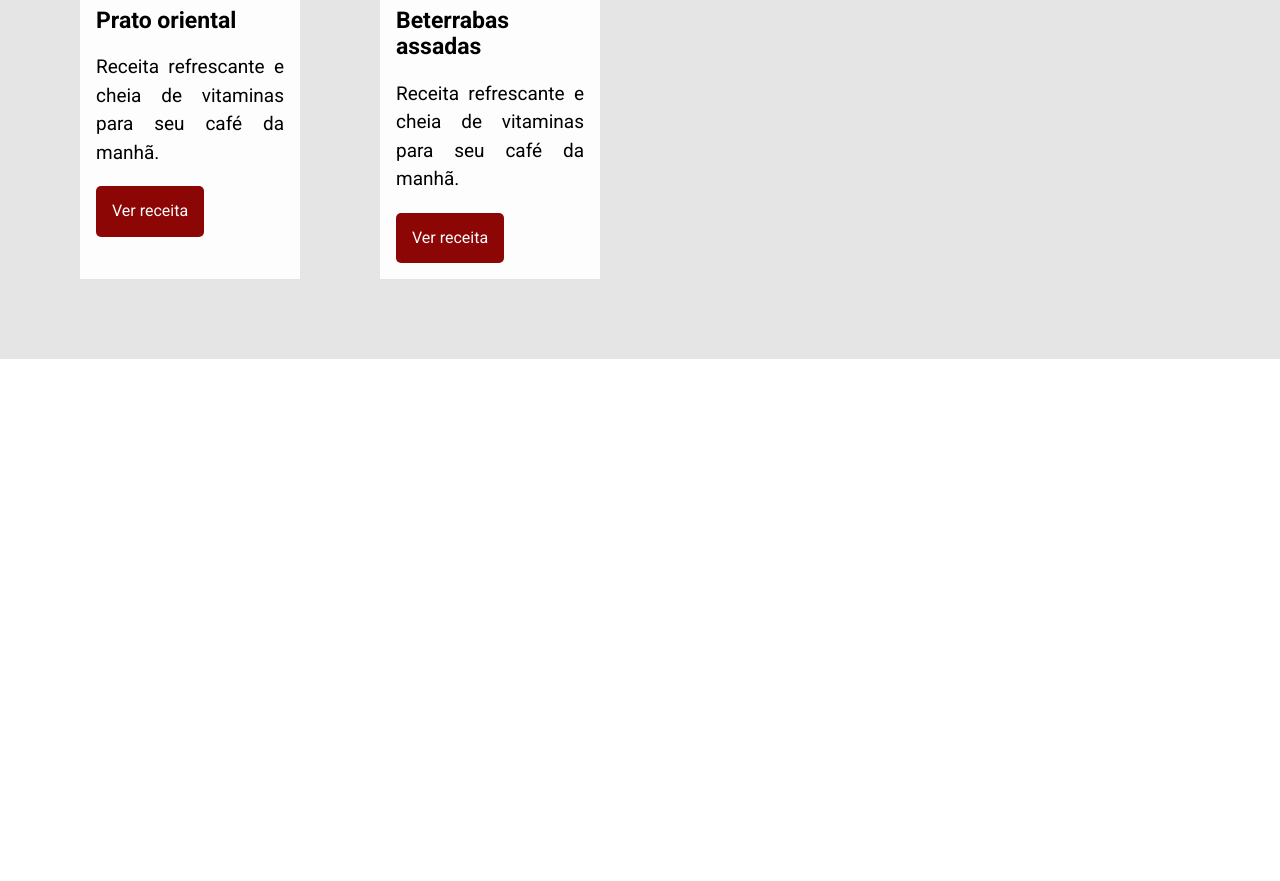
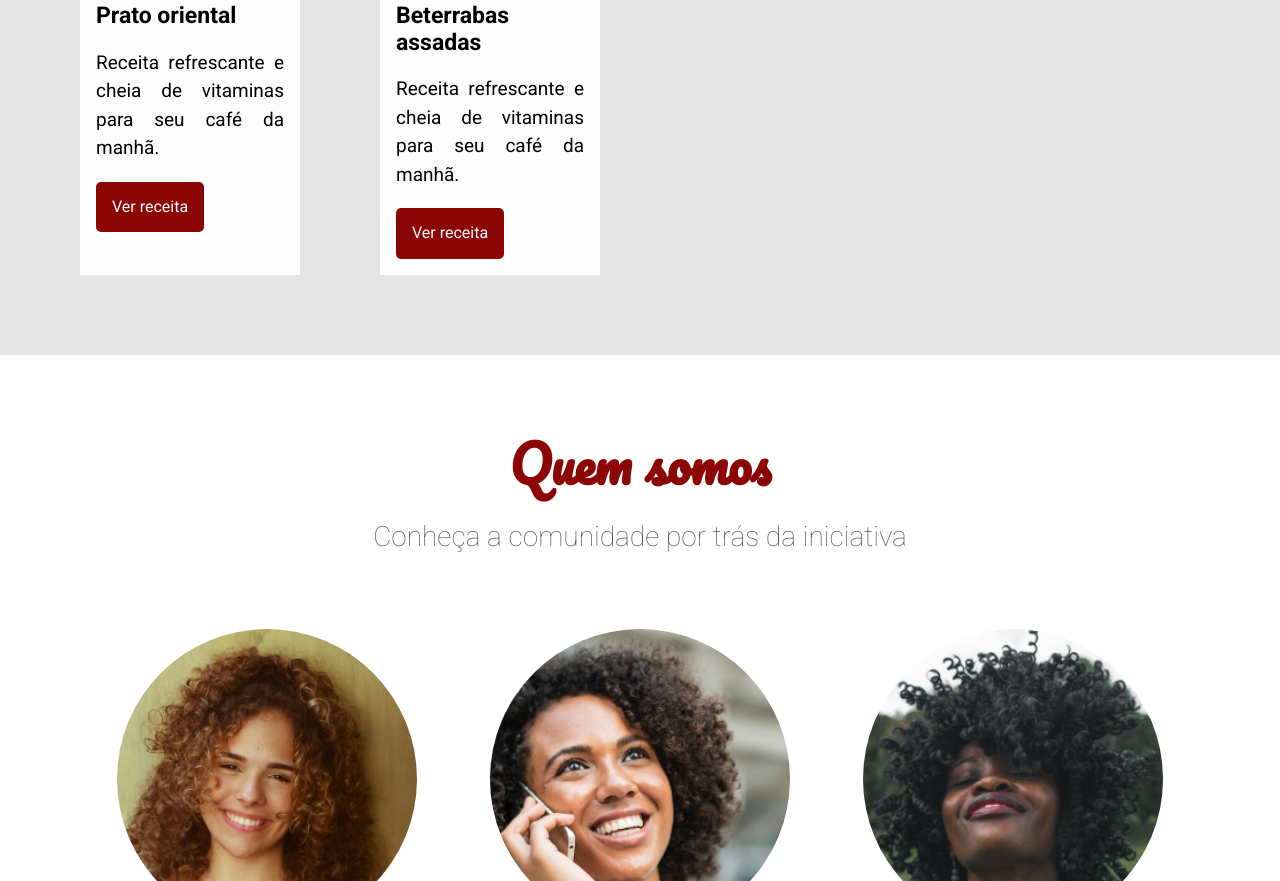
Before and after one commit to israeldouglas25/arquitetura-css-fruta-fruto, a plain HTML site: page index.html in a window 1280 px wide. Shown: the part 1919-2800 px from the top of the page. Before the commit the page ends 2278 px from the top, so only its background shows below. Drawn offline with Linux system fonts and the light colour scheme.

Commit message:
Conclusão do bloco sobre

```diff
--- a/assets/css/banner/banner-img.css
+++ b/assets/css/banner/banner-img.css
@@ -1,4 +1,5 @@
 .banner_img{
+    background: url('../../img/banner.jpg') no-repeat center / cover;
     height: calc(100vh - 72px);
     width: 100%;
 }
--- /dev/null
+++ b/assets/css/pessoa/pessoa-funcao.css
@@ -0,0 +1,5 @@
+.pessoa_funcao{
+    color: #595959;
+    font-size: 1.25rem;
+    text-transform: lowercase;
+}
--- /dev/null
+++ b/assets/css/pessoa/pessoa-img.css
@@ -0,0 +1,20 @@
+.pessoa_img{
+    background-position: center;
+    background-repeat: no-repeat;
+    background-size: cover;
+    border-radius: 100%;
+    height: 300px;
+    margin: 0 auto;
+    width: 300px;
+}
+
+.pessoa_img--roberta{
+    background-image: url('../../img/pessoas/roberta.jpg');
+}
+
+.pessoa_img--marcela{
+    background-image: url('../../img/pessoas/marcela.jpg');
+}
+.pessoa_img--andreia{
+    background-image: url('../../img/pessoas/andreia.jpg');
+}
--- /dev/null
+++ b/assets/css/pessoa/pessoa-nome.css
@@ -0,0 +1,6 @@
+.pessoa_nome{
+    color: #8d0606;
+    font-family: Pacifico, cursive;
+    font-size: 2rem;
+    margin: 1rem;
+}
--- /dev/null
+++ b/assets/css/pessoa/pessoa.css
@@ -0,0 +1,4 @@
+.pessoa{
+    display: flex;
+    flex-direction: column;
+}
--- /dev/null
+++ b/assets/css/pessoas.css
@@ -0,0 +1,5 @@
+.pessoas{
+    display: flex;
+    justify-content: space-around;
+    padding-top: 3rem;
+}
--- /dev/null
+++ b/assets/css/quemSomos/quemSomos-descricao.css
@@ -0,0 +1,5 @@
+.quemSomos_descricao{
+    color: #595959;
+    font-size: 1.75rem;
+    font-weight: 100;
+}
--- /dev/null
+++ b/assets/css/quemSomos/quemSomos-titulo.css
@@ -0,0 +1,6 @@
+.quemSomos_titulo{
+    color: #8d0606;
+    font-family: Pacifico, cursive;
+    font-size: 3.1875rem;
+    margin-bottom: 1rem;
+}
--- /dev/null
+++ b/assets/css/quemSomos/quemSomos.css
@@ -0,0 +1,4 @@
+.quemSomos{
+    padding: 5rem;
+    text-align: center;
+}
--- a/index.html
+++ b/index.html
@@ -25,6 +25,14 @@
         <link rel="stylesheet" href="./assets/css/receita/receita-titulo.css">
         <link rel="stylesheet" href="./assets/css/receita/receita-botao.css">
         <link rel="stylesheet" href="./assets/css/receitas.css">
+        <link rel="stylesheet" href="./assets/css/quemSomos/quemSomos.css">
+        <link rel="stylesheet" href="./assets/css/quemSomos/quemSomos-titulo.css">
+        <link rel="stylesheet" href="./assets/css/quemSomos/quemSomos-descricao.css">
+        <link rel="stylesheet" href="./assets/css/pessoas.css">
+        <link rel="stylesheet" href="./assets/css/pessoa/pessoa.css">
+        <link rel="stylesheet" href="./assets/css/pessoa/pessoa-img.css">
+        <link rel="stylesheet" href="./assets/css/pessoa/pessoa-nome.css">
+        <link rel="stylesheet" href="./assets/css/pessoa/pessoa-funcao.css">
 
     </head>
     <body>
@@ -41,7 +49,7 @@
         </header>
 
         <section class="banner">
-            <img class="banner_img" src="./assets/img/banner.jpg" alt="Banner">
+            <div class="banner_img" src="./assets/img/banner.jpg" alt="Banner"></div>
             <h2 class="banner_titulo">Reaproveite melhor os alimentos!</h2>
         </section>
 
@@ -49,6 +57,7 @@
             <h2 class="sobre_titulo">Receita para economizar e ganhar saúde</h2>
             <p class="sobre_descricao">Nossas receitas ajudam você a aproveitar melhor os alimentos, economizar, ganhar tempo e praticidade</p>
         </section>
+
         <section class="receitas">
                 <div class="receita">
                     <img alt="Tigela de abacate" class="receita_img" src="./assets/img/receitas/tigela-de-abacate.jpg" />
@@ -98,8 +107,29 @@
                         <button class="receita_botao">Ver receita</button>
                     </div>
                 </div>
-            </section>
+        </section>
 
+        <section class="quemSomos">
+            <h3 class="quemSomos_titulo">Quem somos</h3>
+            <p class="quemSomos_descricao">Conheça a comunidade por trás da iniciativa</p>
+            <div class="pessoas">
+                <div class="pessoa">
+                    <div class="pessoa_img pessoa_img--roberta"></div>
+                    <span class="pessoa_nome">Roberta</span>
+                    <span class="pessoa_funcao">Conteúdo</span>
+                </div>
+                <div class="pessoa">
+                    <div class="pessoa_img pessoa_img--marcela"></div>
+                    <span class="pessoa_nome">Marcela</span>
+                    <span class="pessoa_funcao">Chef de cozinha</span>
+                </div>
+                <div class="pessoa">
+                    <div class="pessoa_img pessoa_img--andreia"></div>
+                    <span class="pessoa_nome">Andréia</span>
+                    <span class="pessoa_funcao">Pequena Produtora</span>
+                </div>
+            </div>
+        </section>
 
 
     </body>
```
